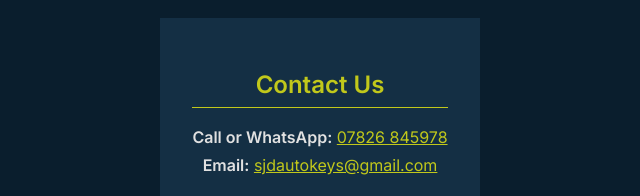
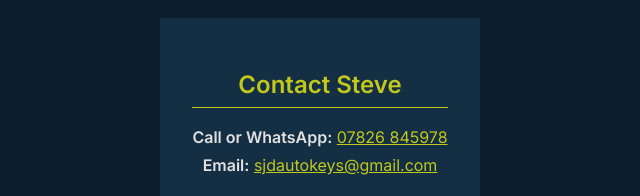
Before and after one commit to Sjdautokeys/sjdautokeys.github.io, a plain HTML site: page index.html in a window 1280 px wide. Shown: the part 1342-1538 px from the top of the page, 320-960 px from the left. Drawn offline with Linux system fonts and the light colour scheme.

Commit message:
Update index.html

```diff
--- a/index.html
+++ b/index.html
@@ -188,7 +188,7 @@
   </div>
 
   <div class="contact">
-    <h2>Contact Us</h2>
+    <h2>Contact Steve</h2>
     <p><strong>Call or WhatsApp:</strong> <a href="tel:07826845978">07826 845978</a></p>
     <p><strong>Email:</strong> <a href="mailto:sjdautokeys@gmail.com">sjdautokeys@gmail.com</a></p>
     <a href="https://wa.me/447826845978" class="cta">Message on WhatsApp</a>
```
